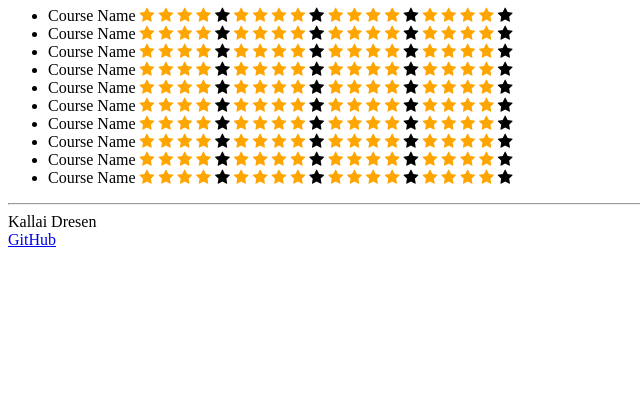
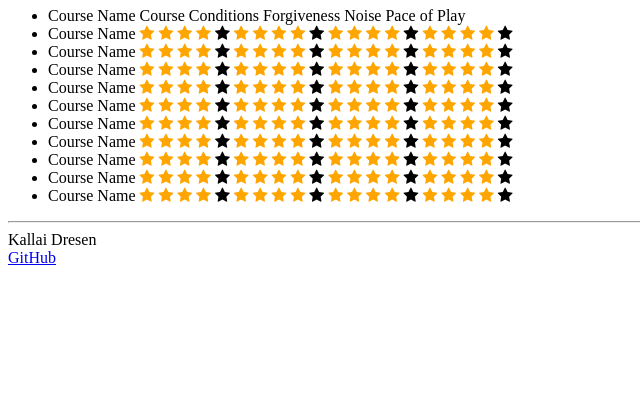
Before and after one commit to kdresen/CS260, a plain HTML site: page index.html in a window 1280 px wide. Shown: the part 383-800 px from the top of the page, without its empty margins (0-640 px from the left). Drawn offline with Linux system fonts and the light colour scheme.

Commit message:
added labels for each category

```diff
--- a/index.html
+++ b/index.html
@@ -44,6 +44,11 @@
 
             <h1>Utah County Golf Courses</h1>
             <ul>
+                <li><span class="label">Course Name</span>
+                    <span class="label">Course Conditions</span>
+                    <span class="label">Forgiveness</span>
+                    <span class="label">Noise</span>
+                    <span class="label">Pace of Play</span></li>
                 <li><span class="name">Course Name</span><span class="rating">
                     <span class="fa fa-star checked"></span>
                     <span class="fa fa-star checked"></span>
```
